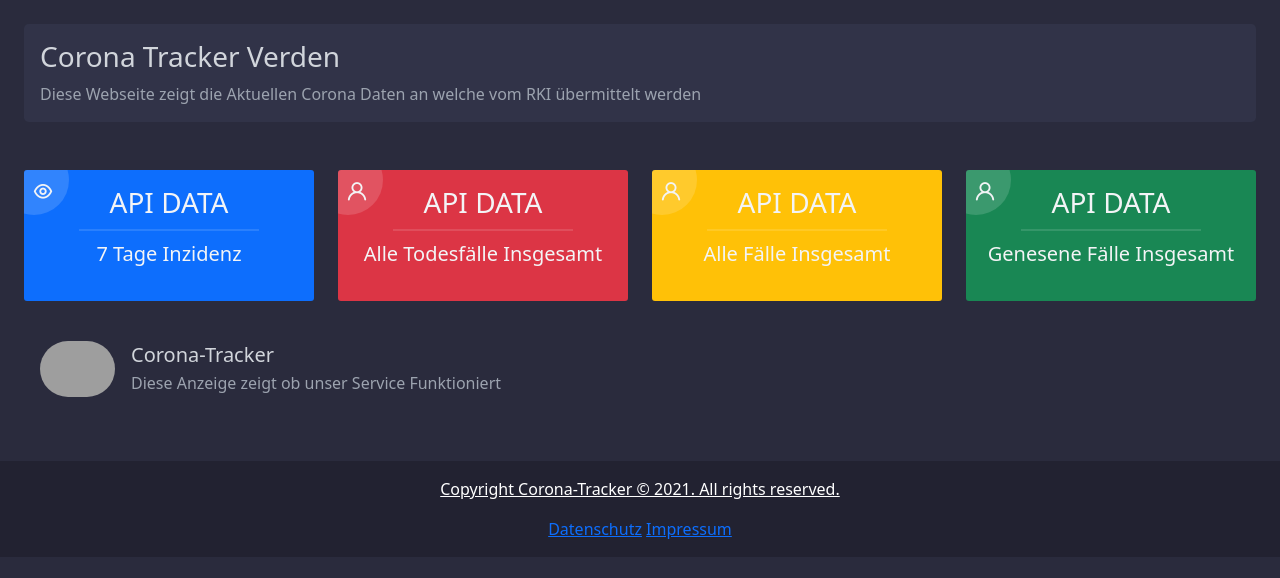
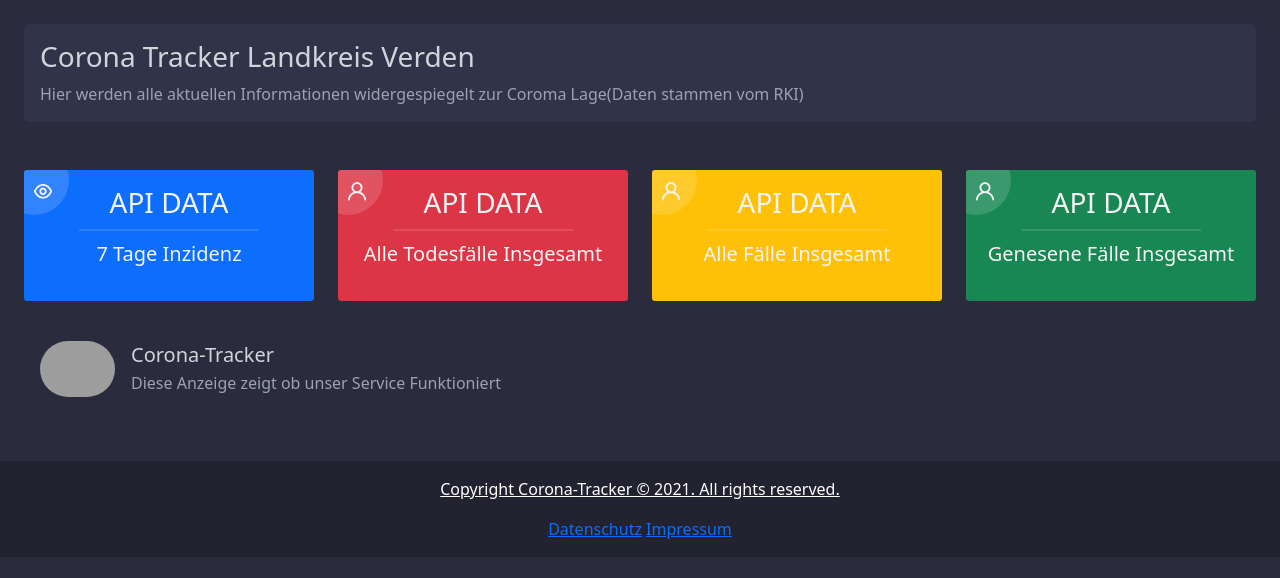
Before and after one commit to Luca-Hiller/Covid-Tracker, a plain HTML site: page index.html in a window 1280 px wide. Drawn offline with nearby package versions, Linux system fonts and the light colour scheme; no server answers; grey boxes are pictures that could not be loaded.

Commit message:
Text Changed
+ Edit Text

```diff
--- a/index.html
+++ b/index.html
@@ -24,8 +24,8 @@
 <div class="p-4">
     <div class="welcome">
       <div class="content rounded-3 p-3">
-        <h1 id="name" class="fs-3">Corona Tracker Verden</h1>
-        <p class="mb-0">Diese Webseite zeigt die Aktuellen Corona Daten an welche vom RKI übermittelt werden</p>
+        <h1 class="fs-3">Corona Tracker Landkreis Verden</h1>
+        <p class="mb-0">Hier werden alle aktuellen Informationen widergespiegelt zur Coroma Lage(Daten stammen vom RKI)</p>
       </div>
     </div>
 
```
